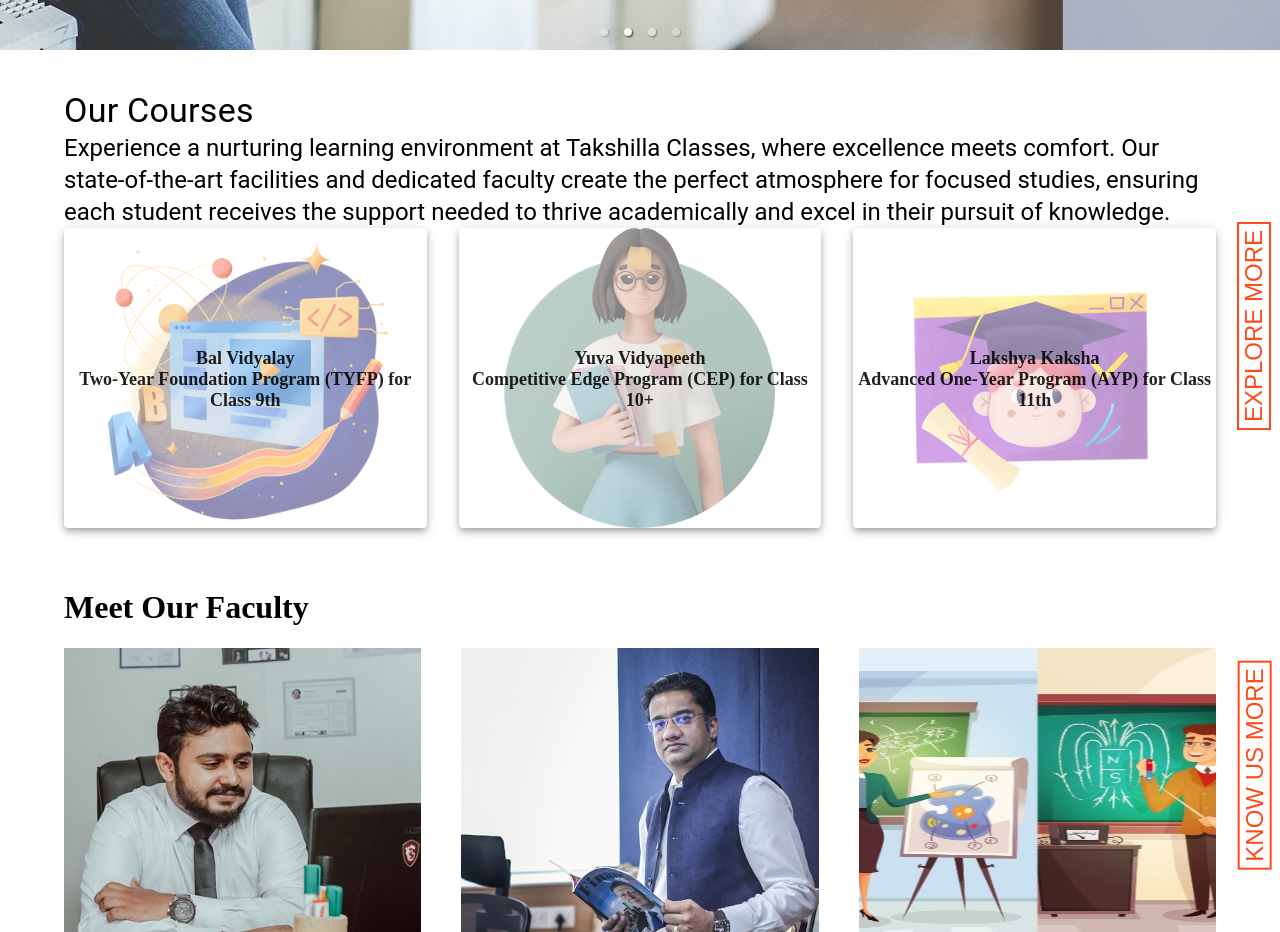
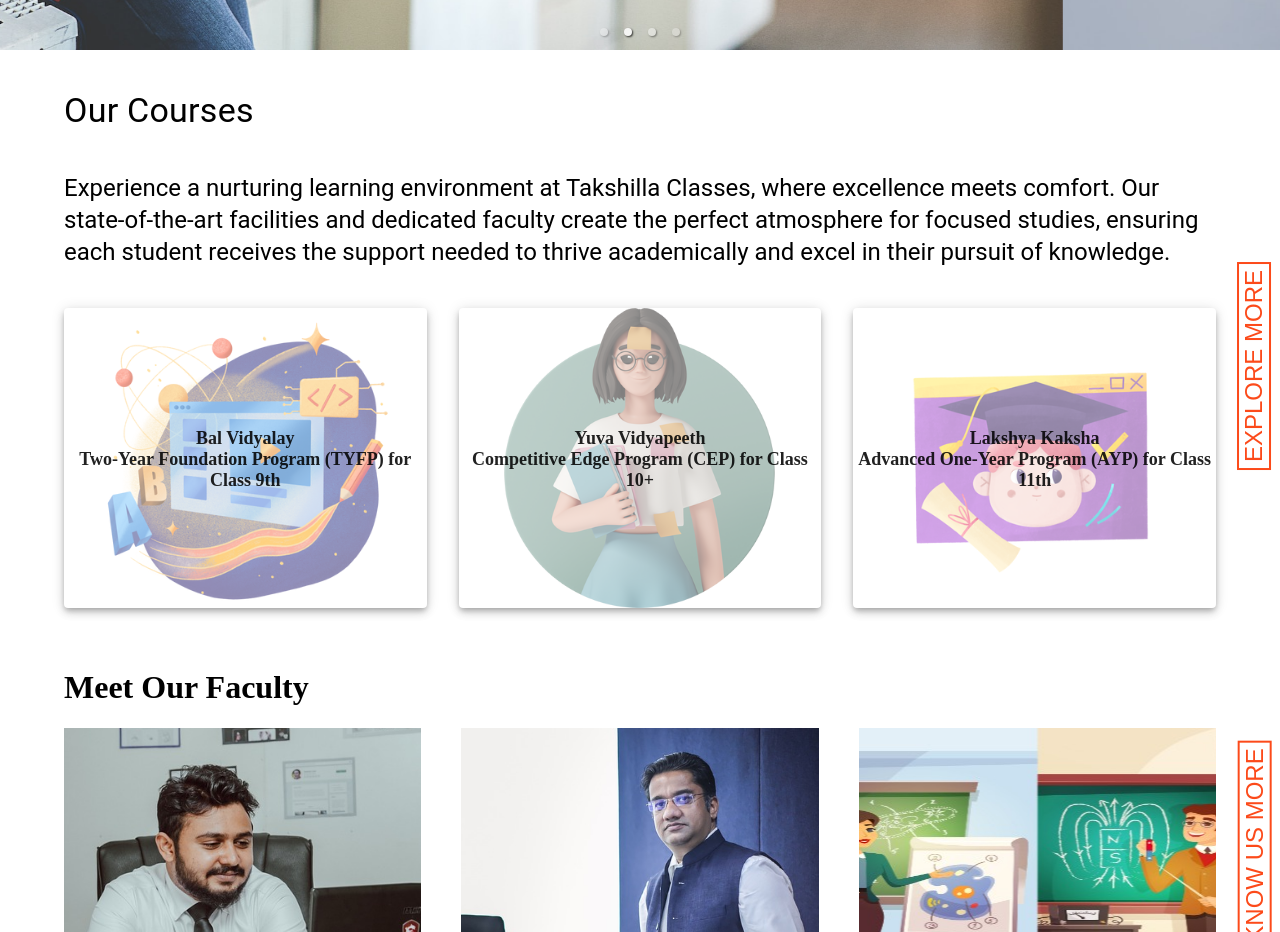
Before and after one commit to Sandeep-raj/takshilla, a React (Vite) app: page / in a window 1280 px wide. Shown: the part 840-1772 px from the top of the page. Built offline with nearby package versions, Linux system fonts and the light colour scheme.

Commit message:
carousel touch changes

```diff
--- a/src/component/Home/Home.jsx
+++ b/src/component/Home/Home.jsx
@@ -93,7 +93,11 @@
           <Typography variant={desktopView ? "h4" : "h1"}>
             Our Courses
           </Typography>
-          <Typography variant={desktopView ? "h5" : "h3"}>
+          <Typography
+            variant={desktopView ? "h5" : "h3"}
+            marginTop={5}
+            marginBottom={5}
+          >
             Experience a nurturing learning environment at Takshilla Classes,
             where excellence meets comfort. Our state-of-the-art facilities and
             dedicated faculty create the perfect atmosphere for focused studies,
```
Also changed, not shown: 2 other files (tests, documents, lock files or other folders).
